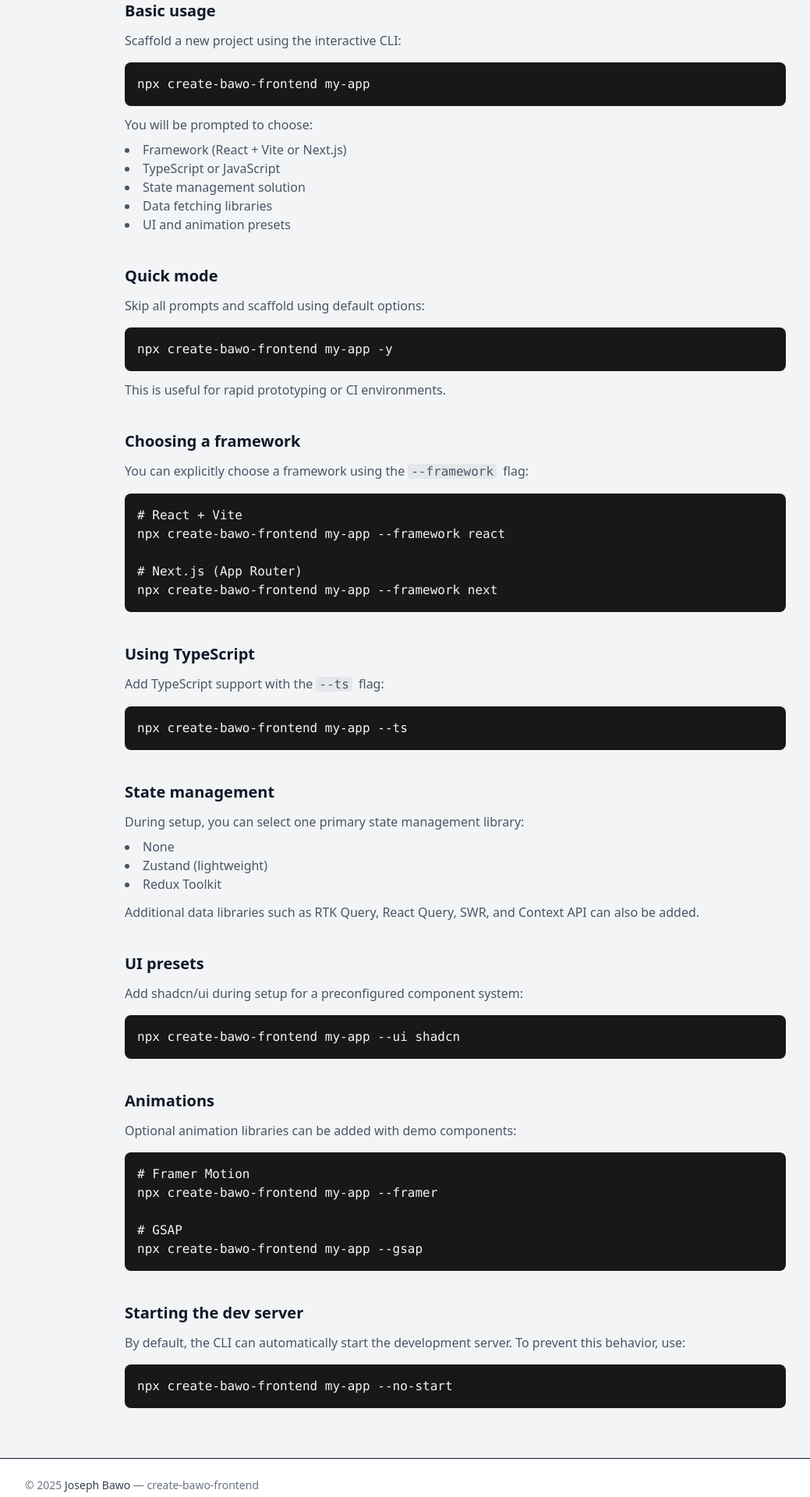
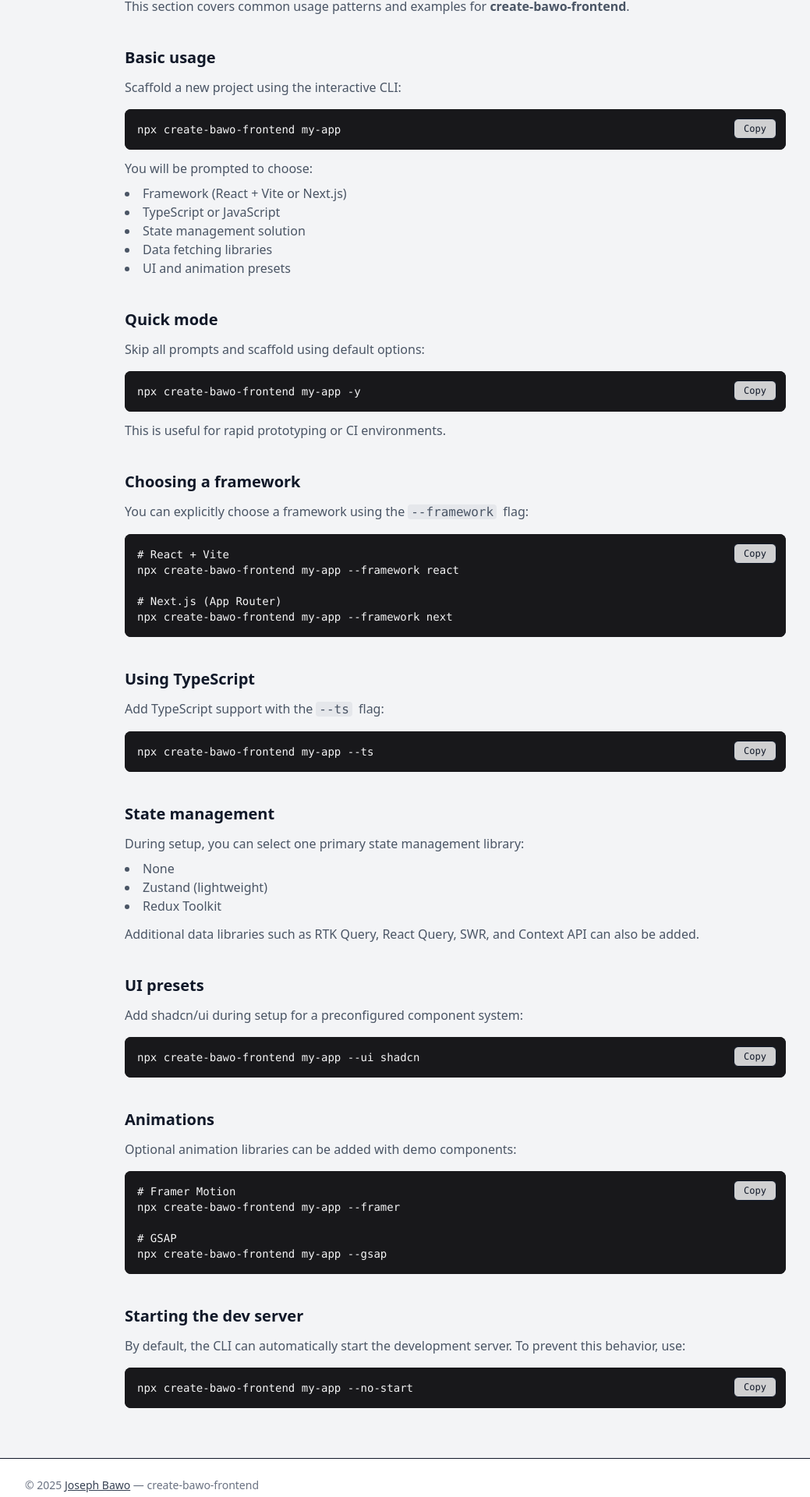
Before and after one commit to Joebakid/create-frontend-scaffold-website, a React (Vite) app: page /docs/usage in a window 1280 px wide. Shown: the part 233-2153 px from the top of the page at 78% size, without its empty margins (56-1095 px from the left). Built offline with nearby package versions, Linux system fonts and the light colour scheme.

Commit message:
index.html edit

```diff
--- a/index.html
+++ b/index.html
@@ -2,11 +2,28 @@
 <html lang="en">
   <head>
     <meta charset="UTF-8" />
-    <meta name="viewport" content="width=device-width, initial-scale=1.0" />
-    <title>Vite + React + Tailwind</title>
+
+    <!-- Viewport -->
+    <meta name="viewport" content="width=device-width, initial-scale=1" />
+
+    <!-- Title -->
+    <title>create-bawo-frontend — Documentation</title>
+
+    <!-- SEO -->
+    <meta
+      name="description"
+      content="Official documentation for create-bawo-frontend — a zero-config CLI to scaffold React and Next.js projects."
+    />
+    <meta name="author" content="Joseph Bawo" />
+
+    <!-- Favicon (optional) -->
+    <!-- <link rel="icon" href="/favicon.ico" /> -->
   </head>
-  <body class="min-h-screen bg-white text-gray-900">
+
+  <body class="min-h-dvh bg-white text-gray-900 antialiased">
     <div id="root"></div>
+
+    <!-- React entry -->
     <script type="module" src="/src/main.jsx"></script>
   </body>
 </html>
--- a/package.json
+++ b/package.json
@@ -3,6 +3,7 @@
   "private": true,
   "version": "0.0.0",
   "dependencies": {
+    "@vercel/analytics": "^1.6.1",
     "react": "^19.2.3",
     "react-dom": "^19.2.3",
     "react-router-dom": "^7.10.1"
--- a/src/App.jsx
+++ b/src/App.jsx
@@ -7,6 +7,7 @@
 import Installation from "./pages/Installation";
 import Usage from "./pages/Usage";
 import Tailwind from "./pages/Tailwind";
+import { Analytics } from "@vercel/analytics/next"
 
 export default function App() {
   return (
@@ -21,6 +22,7 @@
           <Route path="/docs/usage" element={<Usage />} />
           <Route path="/docs/tailwind" element={<Tailwind />} />
         </Routes>
+        <Analytics />
       </main>
 
       <Footer />
--- a/src/components/Footer.jsx
+++ b/src/components/Footer.jsx
@@ -7,7 +7,7 @@
           href="https://www.josephbawo.tech"
           target="_blank"
           rel="noopener noreferrer"
-          className="font-medium text-gray-700 hover:underline"
+          className="font-medium text-gray-700 underline"
         >
           Joseph Bawo
         </a>{" "}
--- /dev/null
+++ b/src/components/GoBack.jsx
@@ -0,0 +1,14 @@
+import { useNavigate } from "react-router-dom";
+
+export default function GoBack() {
+  const navigate = useNavigate();
+
+  return (
+    <button
+      onClick={() => navigate(-1)}
+      className="flex item-center cursor-pointer justify-center mb-10 items-center gap-2 text-sm font-medium text-gray-600 hover:text-black transition"
+    >
+      ← Back
+    </button>
+  );
+}
--- a/src/pages/Docs.jsx
+++ b/src/pages/Docs.jsx
@@ -1,19 +1,42 @@
 import { Link } from "react-router-dom";
+import GoBack from "../components/GoBack";
 
 export default function Docs() {
   return (
     <div className="max-w-6xl mx-auto px-6 py-16">
-      <h1 className="text-3xl font-bold">Documentation</h1>
 
-      <ul className="mt-6 space-y-3 text-lg">
+<GoBack />
+      <h1 className="text-3xl font-bold uppercase">Documentation</h1>
+
+      <ul className="mt-8 divide-y border rounded-lg">
         <li>
-          <Link to="/docs/installation">📦 Installation</Link>
+          <Link
+            to="/docs/installation"
+            className="flex items-center justify-between px-5 py-4 text-lg font-medium hover:bg-gray-200 transition-all  rounded-lg "
+          >
+            <span>📦 Installation</span>
+            <span className="text-gray-400">→</span>
+          </Link>
         </li>
+
         <li>
-          <Link to="/docs/usage">🚀 Usage</Link>
+          <Link
+            to="/docs/usage"
+            className="flex items-center justify-between px-5 py-4 text-lg font-medium hover:bg-gray-200 transition-all"
+          >
+            <span>🚀 Usage</span>
+            <span className="text-gray-400">→</span>
+          </Link>
         </li>
+
         <li>
-          <Link to="/docs/tailwind">🎨 Tailwind CSS (v3 & v4)</Link>
+          <Link
+            to="/docs/tailwind"
+            className="flex items-center justify-between px-5 py-4 text-lg font-medium hover:bg-gray-200  rounded-lg transition-all"
+          >
+            <span>🎨 Tailwind CSS (v3 & v4)</span>
+            <span className="text-gray-400">→</span>
+          </Link>
         </li>
       </ul>
     </div>
--- a/src/pages/Home.jsx
+++ b/src/pages/Home.jsx
@@ -1,4 +1,5 @@
 import { Link } from "react-router-dom";
+import CodeBlock from "../components/CodeBlock";
 
 export default function Home() {
   return (
@@ -15,7 +16,7 @@
       <div className="mt-8 flex gap-4">
         <Link
           to="/docs/installation"
-          className="px-6 py-3 bg-black text-white rounded-lg"
+          className=" py-2 px-2 bg-black text-white rounded-lg"
         >
           Get Started
         </Link>
@@ -23,14 +24,15 @@
         <a
           href="https://github.com/Joebakid/create-bawo-frontend"
           target="_blank"
-          className="px-6 py-3 border rounded-lg"
+          className="px-2 py-2 border rounded-lg"
         >
           GitHub
         </a>
       </div>
 
-      <pre className="mt-12 p-4 bg-zinc-900 text-white rounded-lg">
-        <code>npx create-bawo-frontend my-app</code>
+      <pre className="mt-12   bg-zinc-900 rounded-lg">
+        {/* <code>npx create-bawo-frontend my-app</code> */}
+        <CodeBlock code="npx create-bawo-frontend my-app" />
       </pre>
     </section>
   );
--- a/src/pages/Installation.jsx
+++ b/src/pages/Installation.jsx
@@ -1,8 +1,10 @@
 import CodeBlock from "../components/CodeBlock";
+import GoBack from "../components/GoBack";
 
 export default function Installation() {
   return (
     <div className="max-w-4xl mx-auto px-6 py-16">
+      <GoBack />
       <h1 className="text-3xl font-bold uppercase">Installation</h1>
 
       <p className="mt-4 text-gray-600">
--- a/src/pages/Tailwind.jsx
+++ b/src/pages/Tailwind.jsx
@@ -1,7 +1,11 @@
+import CodeBlock from "../components/CodeBlock";
+import GoBack from "../components/GoBack";
+
 export default function Tailwind() {
   return (
     <div className="max-w-4xl mx-auto px-6 py-16">
-      <h1 className="text-3xl font-bold">Tailwind CSS</h1>
+      <GoBack />
+      <h1 className="text-3xl font-bold uppercase">Tailwind CSS</h1>
 
       <p className="mt-4 text-gray-600">
         create-bawo-frontend uses Tailwind CSS v3 by default for stability.
@@ -10,12 +14,16 @@
 
       <h2 className="mt-8 text-xl font-semibold">Using Tailwind v4</h2>
 
-      <pre className="mt-4 p-4 bg-zinc-900 text-white rounded-lg">
-        <code>npx create-bawo-frontend my-app --tailwind v4</code>
+      <pre className="mt-4  bg-zinc-900 rounded-lg">
+        {/* <code>npx create-bawo-frontend my-app --tailwind v4</code> */}
+          <CodeBlock code="npx create-bawo-frontend my-app --tailwind v4" />
       </pre>
 
+
+
+
       <p className="mt-4 text-gray-600">
-        Tailwind v4 uses CSS-first theming instead of tailwind.config.js.
+        Tailwind v4 uses CSS-first theming instead of tailwind.config.js. check out the docs <a className="text-red underline font-bold" href='https://tailwindcss.com/blog/tailwindcss-v4'>https://tailwindcss.com/blog/tailwindcss-v4</a>
       </p>
     </div>
   );
--- a/src/pages/Usage.jsx
+++ b/src/pages/Usage.jsx
@@ -1,6 +1,10 @@
+import CodeBlock from "../components/CodeBlock";
+import GoBack from "../components/GoBack";
+
 export default function Usage() {
   return (
     <div className="max-w-4xl mx-auto px-6 py-16">
+      <GoBack />
       <h1 className="text-3xl font-bold">Usage</h1>
 
       <p className="mt-4 text-gray-600">
@@ -16,13 +20,11 @@
           Scaffold a new project using the interactive CLI:
         </p>
 
-        <pre className="mt-4 p-4 rounded-lg bg-zinc-900 text-zinc-100 overflow-x-auto">
-          <code>npx create-bawo-frontend my-app</code>
+        <pre className="mt-4 p-0 rounded-lg bg-zinc-900">
+          <CodeBlock code="npx create-bawo-frontend my-app" />
         </pre>
 
-        <p className="mt-3 text-gray-600">
-          You will be prompted to choose:
-        </p>
+        <p className="mt-3 text-gray-600">You will be prompted to choose:</p>
 
         <ul className="mt-2 list-disc list-inside text-gray-600">
           <li>Framework (React + Vite or Next.js)</li>
@@ -41,8 +43,8 @@
           Skip all prompts and scaffold using default options:
         </p>
 
-        <pre className="mt-4 p-4 rounded-lg bg-zinc-900 text-zinc-100 overflow-x-auto">
-          <code>npx create-bawo-frontend my-app -y</code>
+        <pre className="mt-4 p-0 rounded-lg bg-zinc-900">
+          <CodeBlock code="npx create-bawo-frontend my-app -y" />
         </pre>
 
         <p className="mt-3 text-gray-600">
@@ -59,12 +61,14 @@
           <code className="px-1 mx-1 bg-gray-200 rounded">--framework</code> flag:
         </p>
 
-        <pre className="mt-4 p-4 rounded-lg bg-zinc-900 text-zinc-100 overflow-x-auto">
-          <code>{`# React + Vite
+        <pre className="mt-4 p-0 rounded-lg bg-zinc-900">
+          <CodeBlock
+            code={`# React + Vite
 npx create-bawo-frontend my-app --framework react
 
 # Next.js (App Router)
-npx create-bawo-frontend my-app --framework next`}</code>
+npx create-bawo-frontend my-app --framework next`}
+          />
         </pre>
       </section>
 
@@ -77,8 +81,8 @@
           <code className="px-1 mx-1 bg-gray-200 rounded">--ts</code> flag:
         </p>
 
-        <pre className="mt-4 p-4 rounded-lg bg-zinc-900 text-zinc-100 overflow-x-auto">
-          <code>npx create-bawo-frontend my-app --ts</code>
+        <pre className="mt-4 p-0 rounded-lg bg-zinc-900">
+          <CodeBlock code="npx create-bawo-frontend my-app --ts" />
         </pre>
       </section>
 
@@ -110,8 +114,8 @@
           Add shadcn/ui during setup for a preconfigured component system:
         </p>
 
-        <pre className="mt-4 p-4 rounded-lg bg-zinc-900 text-zinc-100 overflow-x-auto">
-          <code>npx create-bawo-frontend my-app --ui shadcn</code>
+        <pre className="mt-4 p-0 rounded-lg bg-zinc-900">
+          <CodeBlock code="npx create-bawo-frontend my-app --ui shadcn" />
         </pre>
       </section>
 
@@ -123,12 +127,14 @@
           Optional animation libraries can be added with demo components:
         </p>
 
-        <pre className="mt-4 p-4 rounded-lg bg-zinc-900 text-zinc-100 overflow-x-auto">
-          <code>{`# Framer Motion
+        <pre className="mt-4 p-0 rounded-lg bg-zinc-900">
+          <CodeBlock
+            code={`# Framer Motion
 npx create-bawo-frontend my-app --framer
 
 # GSAP
-npx create-bawo-frontend my-app --gsap`}</code>
+npx create-bawo-frontend my-app --gsap`}
+          />
         </pre>
       </section>
 
@@ -141,8 +147,8 @@
           To prevent this behavior, use:
         </p>
 
-        <pre className="mt-4 p-4 rounded-lg bg-zinc-900 text-zinc-100 overflow-x-auto">
-          <code>npx create-bawo-frontend my-app --no-start</code>
+        <pre className="mt-4 p-0 rounded-lg bg-zinc-900">
+          <CodeBlock code="npx create-bawo-frontend my-app --no-start" />
         </pre>
       </section>
     </div>
```
Also changed, not shown: vercel.json (added), 1 other file (tests, documents, lock files or other folders).
